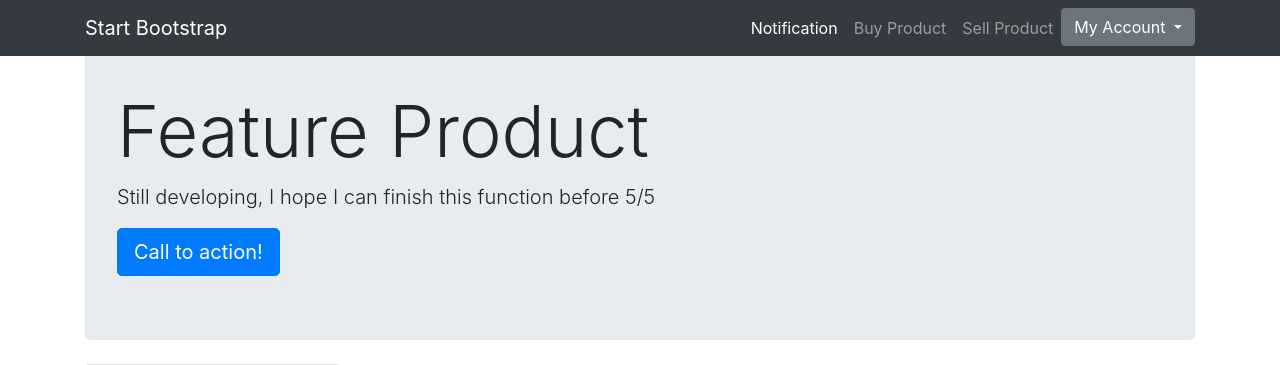
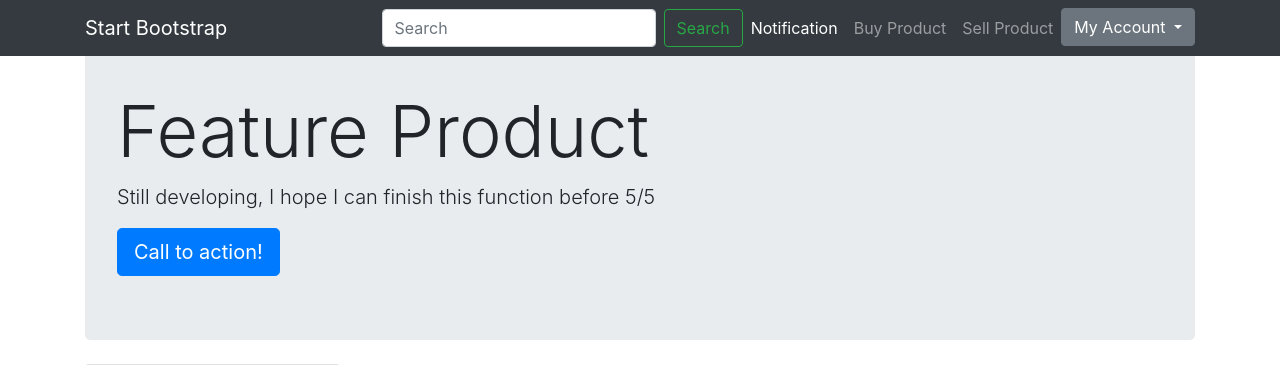
Before and after one commit to horizonvert1027/car-auction, a CodeIgniter app: page /database/dashboard in a window 1280 px wide. Shown: the top 365 px of the page. Run offline with CodeIgniter, Linux system fonts and the light colour scheme; the visitor is signed in with stand-in values (Sample User, id 1); tables that the repository leaves empty or names only in its code hold one stand-in row (values such as "Sample post"); grey boxes marked "Sample" are stand-in pictures; some libraries are stand-ins or nearby versions.

Commit message:
Implement live search

```diff
--- a/application/config/config.php
+++ b/application/config/config.php
@@ -23,8 +23,7 @@ defined('BASEPATH') OR exit('No direct script access allowed');
 | a PHP script and you can easily do that on your own.
 |
 */
-$config['base_url'] = 'https://uqcarauction.herokuapp.com/';
-
+//$config['base_url'] = 'https://uqcarauction.herokuapp.com/';
 /*
 |--------------------------------------------------------------------------
 | Index File
@@ -380,7 +379,7 @@ $config['encryption_key'] = 'Dc2ZMkCCgPs4PPnbdtBK2rf5PgboYHuB';
 $config['sess_driver'] = 'files';
 $config['sess_cookie_name'] = 'ci_session';
 $config['sess_expiration'] = 7200;
-$config['sess_save_path'] = 'ci_sessions';
+$config['sess_save_path'] = APPPATH.'ci_sessions';
 $config['sess_match_ip'] = FALSE;
 $config['sess_time_to_update'] = 300;
 $config['sess_regenerate_destroy'] = FALSE;
--- a/application/config/routes.php
+++ b/application/config/routes.php
@@ -63,6 +63,7 @@ $route['dashboard'] = 'product';
 $route['product/sell'] = 'product/sell';
 $route['product/sell_post']['post'] = 'product/sell_post';
 $route['product/buy'] = 'product/buy';
+$route['product/search']['post'] = 'product/search';
 
 $route['user'] = 'user';
 $route['user/profile'] = 'user/profile';
--- a/application/controllers/Product.php
+++ b/application/controllers/Product.php
@@ -59,4 +59,46 @@ class Product extends CI_Controller {
 			}
 		}
 	}
+
+	function search()
+	{
+		$output = '';
+		$product_name = '';
+		if($this->input->post('query'))
+		{
+			$product_name = $this->input->post('query');
+		}
+		$data = $this->product_model->getByName($product_name);
+
+		if($data->num_rows() > 0)
+		{
+			foreach($data->result() as $row)
+			{
+				$output .= '
+			<div class="col-lg-3 col-md-6 mb-4">
+				<div class="card h-100">
+					<img class="card-img-top" src='.base_url().'assets/images/products/'.$row->image.' alt="product_image">
+					<div class="card-body">
+						<h4 class="card-title">'.$row->name.'</h4>
+						<p class="card-text">'.$row->description.'</p>
+
+
+
+					</div>
+					<div class="card-footer">
+						<a href="#" class="btn btn-primary">Find Out More!</a>
+					</div>
+				</div>
+			</div>
+    ';
+			}
+		}
+		else
+		{
+			$output .= '<tr>
+       <td colspan="5">No Data Found</td>
+      </tr>';
+		}
+		echo $output;
+	}
 }
--- a/application/models/Product_model.php
+++ b/application/models/Product_model.php
@@ -8,6 +8,12 @@ class Product_model extends CI_Model
 		return $products;
 	}
 
+	function getByName($name) {
+		$query = $this->db->like("name", $name)->get('product');
+//		$products = $query->result_array();
+		return $query;
+	}
+
 	function insert($data)
 	{
 		$this->db->insert('product', $data);
--- a/application/views/dashboard.php
+++ b/application/views/dashboard.php
@@ -18,6 +18,10 @@
 		</button>
 		<div class="collapse navbar-collapse" id="navbarResponsive">
 			<ul class="navbar-nav ml-auto">
+				<form class="form-inline my-2 my-lg-0">
+					<input class="form-control mr-sm-2" type="search" name="search_text" id="search_text" placeholder="Search" aria-label="Search">
+					<button class="btn btn-outline-success my-2 my-sm-0" type="submit">Search</button>
+				</form>
 				<li class="nav-item active">
 					<a class="nav-link" href="#">Notification
 						<span class="sr-only">(current)</span>
@@ -60,25 +64,7 @@
 	</header>
 
 	<!-- Page Features -->
-	<div class="row text-center">
-		<?php foreach($products as $product) { ?>
-			<div class="col-lg-3 col-md-6 mb-4">
-				<div class="card h-100">
-					<img class="card-img-top" src='<?= base_url() ?>assets/images/products/<?= $product['image'] ?>' alt="product_image">
-					<div class="card-body">
-						<h4 class="card-title"><?php echo $product['name']; ?></h4>
-						<p class="card-text"><?php echo $product['description']; ?></p>
-
-
-
-					</div>
-					<div class="card-footer">
-						<a href="#" class="btn btn-primary">Find Out More!</a>
-					</div>
-				</div>
-			</div>
-		<?php } ?>
-	</div>
+	<div class="row text-center" id="result"></div>
 	<!-- /.row -->
 
 </div>
@@ -92,12 +78,40 @@
 	<!-- /.container -->
 </footer>
 
-
-
 <script src="https://code.jquery.com/jquery-3.4.1.slim.min.js" integrity="sha384-J6qa4849blE2+poT4WnyKhv5vZF5SrPo0iEjwBvKU7imGFAV0wwj1yYfoRSJoZ+n" crossorigin="anonymous"></script>
+<script src="https://ajax.googleapis.com/ajax/libs/jquery/2.1.3/jquery.min.js"></script>
 <script src="https://cdn.jsdelivr.net/npm/popper.js@1.16.0/dist/umd/popper.min.js" integrity="sha384-Q6E9RHvbIyZFJoft+2mJbHaEWldlvI9IOYy5n3zV9zzTtmI3UksdQRVvoxMfooAo" crossorigin="anonymous"></script>
 <script src="https://stackpath.bootstrapcdn.com/bootstrap/4.4.1/js/bootstrap.min.js" integrity="sha384-wfSDF2E50Y2D1uUdj0O3uMBJnjuUD4Ih7YwaYd1iqfktj0Uod8GCExl3Og8ifwB6" crossorigin="anonymous"></script>
+<script>
+    $(document).ready(function(){
 
+        load_data();
+
+        function load_data(query)
+        {
+            $.ajax({
+                url:"<?php echo base_url(); ?>product/search",
+                method:"POST",
+                data:{query:query},
+                success:function(data){
+                    $('#result').html(data);
+                }
+            })
+        }
+
+        $('#search_text').keyup(function(){
+            let search = $(this).val();
+            if(search != '')
+            {
+                load_data(search);
+            }
+            else
+            {
+                load_data();
+            }
+        });
+    });
+</script>
 
 
 </body>
```
Also changed, not shown: 13 other files.
